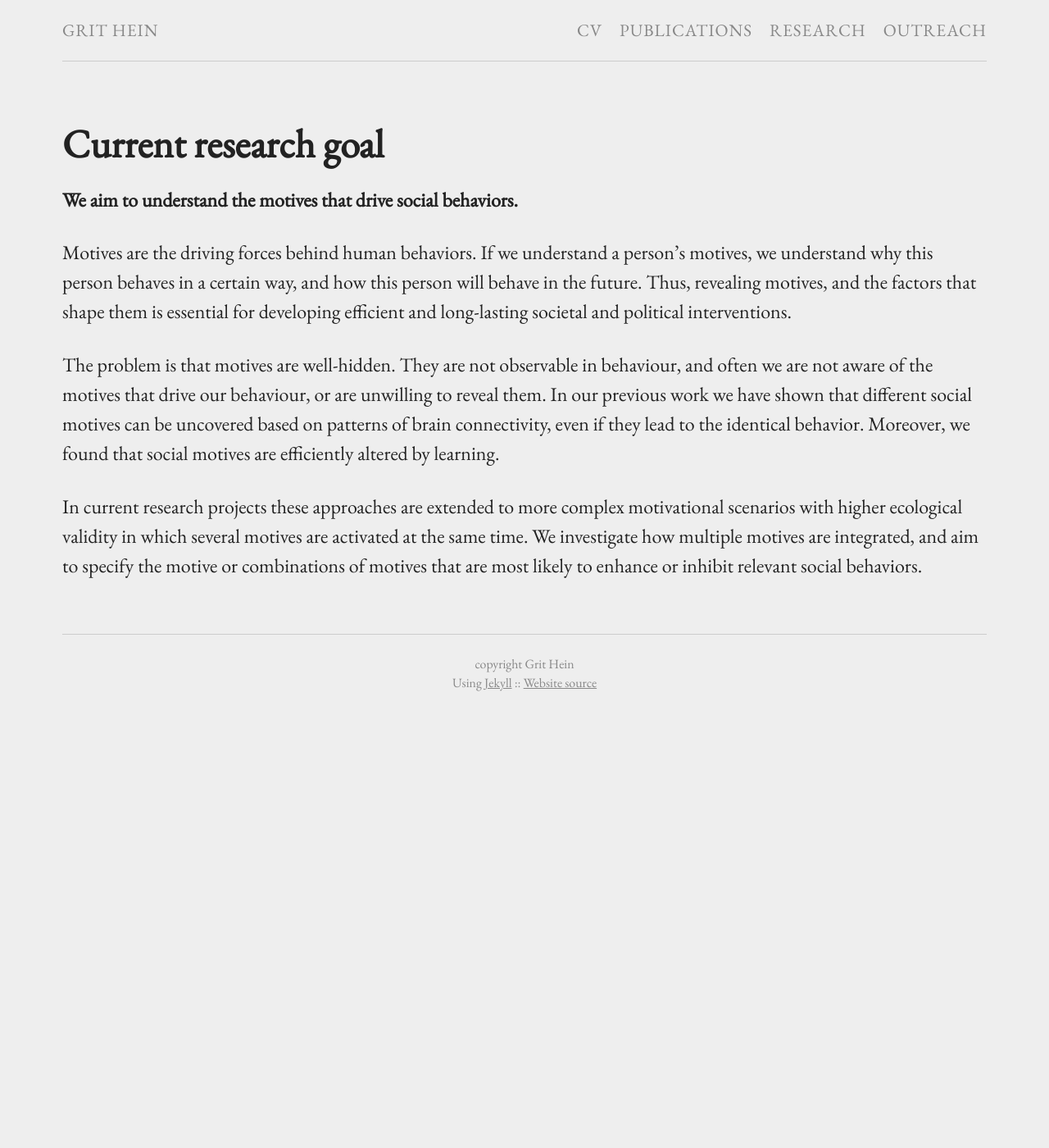
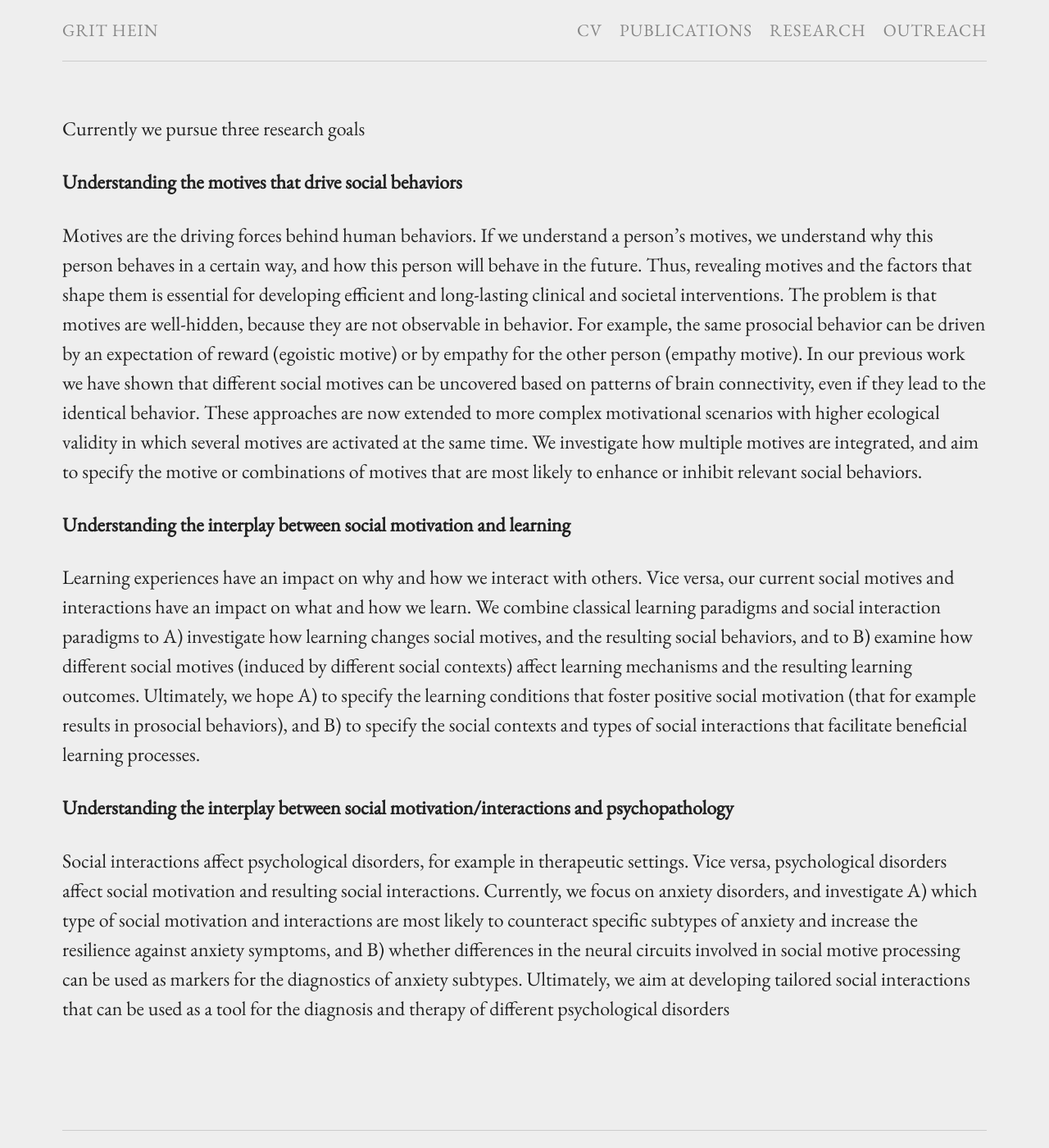
Before and after one commit to grithein/grithein, a Jekyll site: the page built from misc.md, in a window 1280 px wide and 1400 px high. Shown: the whole window at 82% size. Built offline with Jekyll 4.4.1, drawn with Linux system fonts in a browser that asks for light colours.

Commit message:
Update from Forestry.io - misc.md

```diff
--- a/misc.md
+++ b/misc.md
@@ -3,12 +3,16 @@ title: ''
 layout: page
 permalink: "/misc/"
 ---
-# Current research goal
+Currently we pursue three research goals
 
-**We aim to understand the motives that drive social behaviors.**
+**Understanding the motives that drive social behaviors**
 
-Motives are the driving forces behind human behaviors. If we understand a person’s motives, we understand why this person behaves in a certain way, and how this person will behave in the future. Thus, revealing motives, and the factors that shape them is essential for developing efficient and long-lasting societal and political interventions.
+Motives are the driving forces behind human behaviors. If we understand a person’s motives, we understand why this person behaves in a certain way, and how this person will behave in the future. Thus, revealing motives and the factors that shape them is essential for developing efficient and long-lasting clinical and societal interventions. The problem is that motives are well-hidden, because they are not observable in behavior. For example, the same prosocial behavior can be driven by an expectation of reward (egoistic motive) or by empathy for the other person (empathy motive). In our previous work we have shown that different social motives can be uncovered based on patterns of brain connectivity, even if they lead to the identical behavior. These approaches are now extended to more complex motivational scenarios with higher ecological validity in which several motives are activated at the same time. We investigate how multiple motives are integrated, and aim to specify the motive or combinations of motives that are most likely to enhance or inhibit relevant social behaviors.
 
-The problem is that motives are well-hidden. They are not observable in behaviour, and often we are not aware of the motives that drive our behaviour, or are unwilling to reveal them. In our previous work we have shown that different social motives can be uncovered based on patterns of brain connectivity, even if they lead to the identical behavior. Moreover, we found that social motives are efficiently altered by learning.
+**Understanding the interplay between social motivation and learning**
 
-In current research projects these approaches are extended to more complex motivational scenarios with higher ecological validity in which several motives are activated at the same time. We investigate how multiple motives are integrated, and aim to specify the motive or combinations of motives that are most likely to enhance or inhibit relevant social behaviors.
+Learning experiences have an impact on why and how we interact with others. Vice versa, our current social motives and interactions have an impact on what and how we learn. We combine classical learning paradigms and social interaction paradigms to A) investigate how learning changes social motives, and the resulting social behaviors, and to B) examine how different social motives (induced by different social contexts) affect learning mechanisms and the resulting learning outcomes. Ultimately, we hope A) to specify the learning conditions that foster positive social motivation (that for example results in prosocial behaviors), and B) to specify the social contexts and types of social interactions that facilitate beneficial learning processes.
+
+**Understanding the interplay between social motivation/interactions and psychopathology**
+
+Social interactions affect psychological disorders, for example in therapeutic settings. Vice versa, psychological disorders affect social motivation and resulting social interactions. Currently, we focus on anxiety disorders, and investigate A) which type of social motivation and interactions are most likely to counteract specific subtypes of anxiety and increase the resilience against anxiety symptoms, and B) whether differences in the neural circuits involved in social motive processing can be used as markers for the diagnostics of anxiety subtypes. Ultimately, we aim at developing tailored social interactions that can be used as a tool for the diagnosis and therapy of different psychological disorders
```
